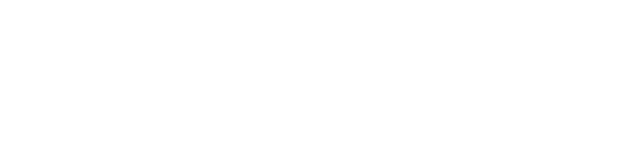
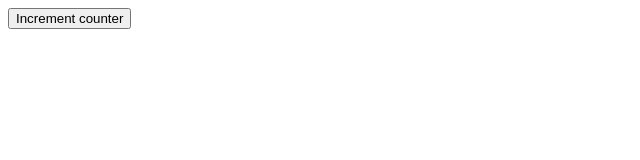
Before and after one commit to joaquindev/api-counter, a website: page public/index.html in a window 1280 px wide. Shown: the whole page, without its empty margins (0-640 px from the left). Drawn offline with Linux system fonts and the light colour scheme.

Commit message:
Add button for incrementing in public/index
Add button for incrementing in public/index. This implements issue #3

Contact: joaquin@isla.io

```diff
--- a/package.json
+++ b/package.json
@@ -23,6 +23,6 @@
   "dependencies": {
     "http": "0.0.0",
     "express": "~3.4.8",
-    "mongoose": "~3.8.6"
+    "mongoose": "~3.8.7"
   }
 }
--- a/public/index.html
+++ b/public/index.html
@@ -13,6 +13,7 @@
   <![endif]-->
 </head>
 <body>
+  <button onclick="increment()">Increment counter</button>
   <script src="js/script.js"></script>
 </body>
 </html>
--- a/public/js/script.js
+++ b/public/js/script.js
@@ -0,0 +1,3 @@
+var increment = function(){
+  alert('an increment will be performed!');
+}
```
